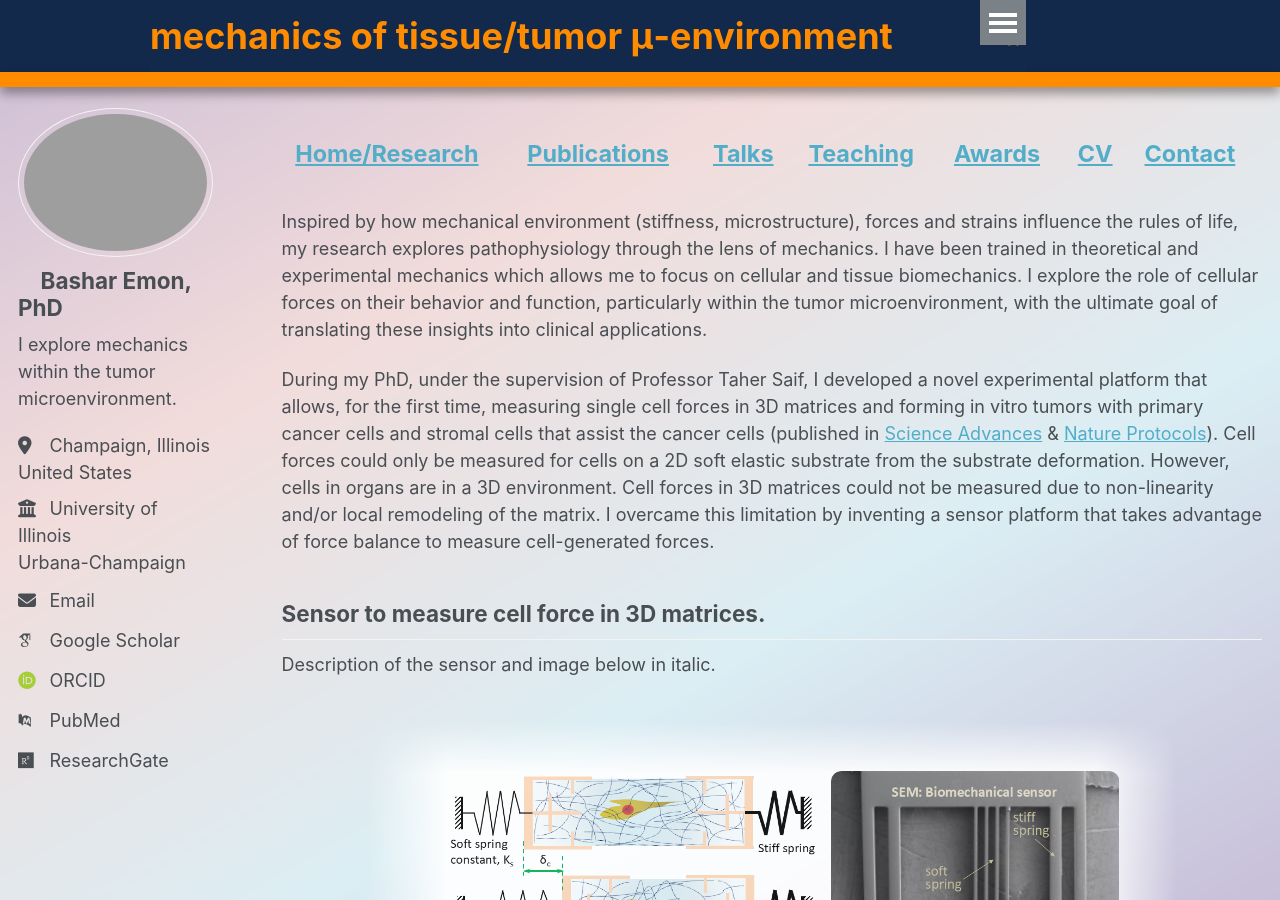
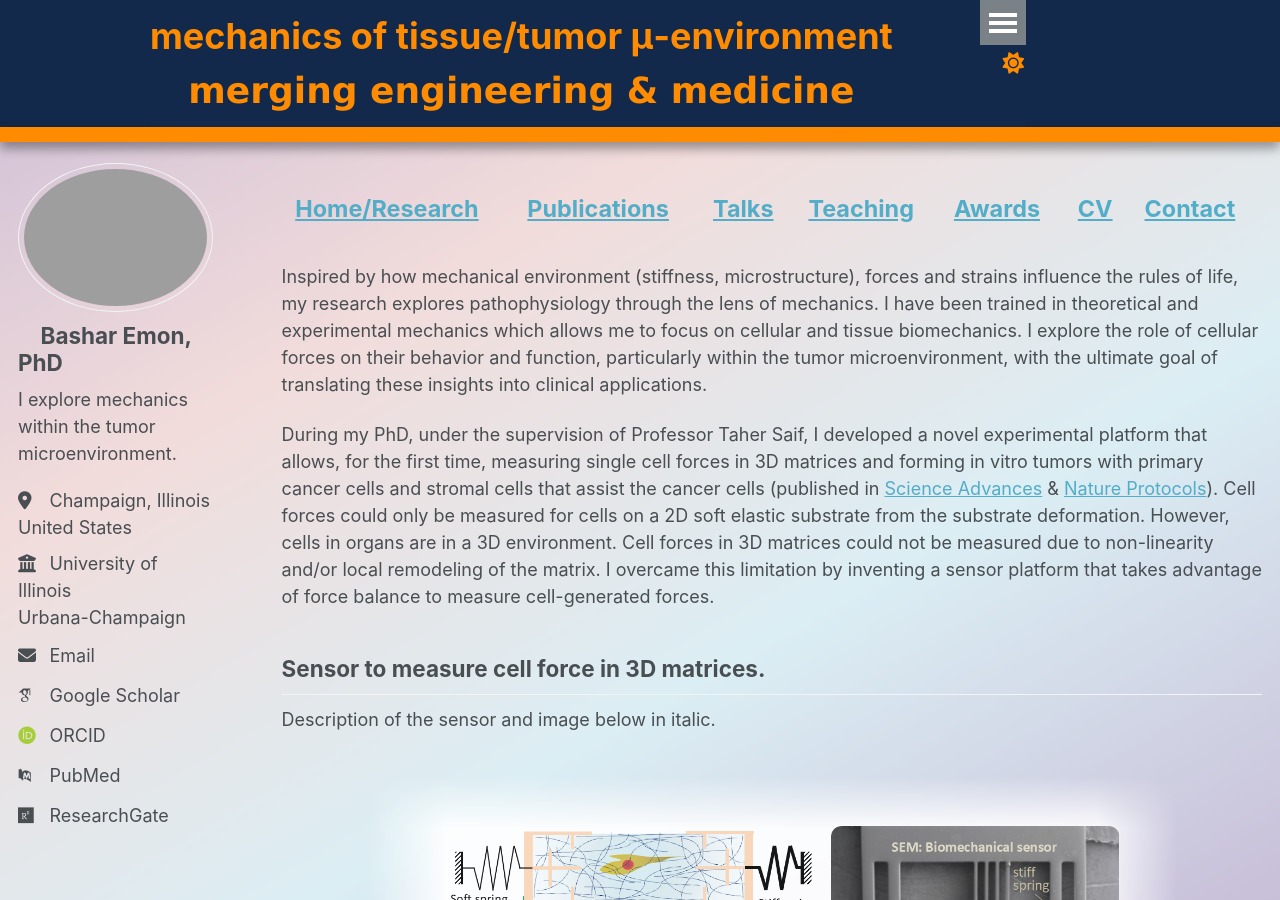
Before and after one commit to BasharEmon/BasharEmon.github.io, a Jekyll site: the page built from _pages/about.md, in a window 1280 px wide and 900 px high. Built offline with Jekyll 4.4.1, drawn with Linux system fonts in a browser that asks for light colours; some web fonts are replaced.

Commit message:
Update _config.yml

```diff
--- a/_config.yml
+++ b/_config.yml
@@ -9,7 +9,7 @@
 # Basic Site Settings
 locale                   : "en-US"
 site_theme               : "default"
-title                    : "mechanics of tissue/tumor μ-environment<br><span style='font-size: 2000 !important; font-family: Orbitron, Verdana, sans-serif;'></span>"
+title                    : "mechanics of tissue/tumor μ-environment<br><span style='font-family: Orbitron, Verdana, sans-serif;'>merging engineering & medicine</span>"
                           #"<u>M</u>echanics.<u>E</u>ngineering.<u>M</u>edicine.<u>S</u>cience<br><span style='font-size: 9000 !important; font-family: Orbitron, Verdana, sans-serif;'>M.E.M.S.</span>"
                           #"<u>Ti</u>ssue <u>M</u>icro<u>E</u>nvironment <u>M</u>echanics & <u>S</u>imulation<br><span style='font-size: 9000 !important; font-family: Orbitron, Verdana, sans-serif;'>Ti-MEMS</span>"
                           #"<u>M</u>echanics of bio<u>E</u>ngineered <u>M</u>icro-<u>S</u>ystems<br><span style='font-size: 9000 !important; font-family: Orbitron, Verdana, sans-serif;'>MEMS</span>"       <u>M</u>.<u>E</u>.<u>M</u>.<u>S</u>.
```
